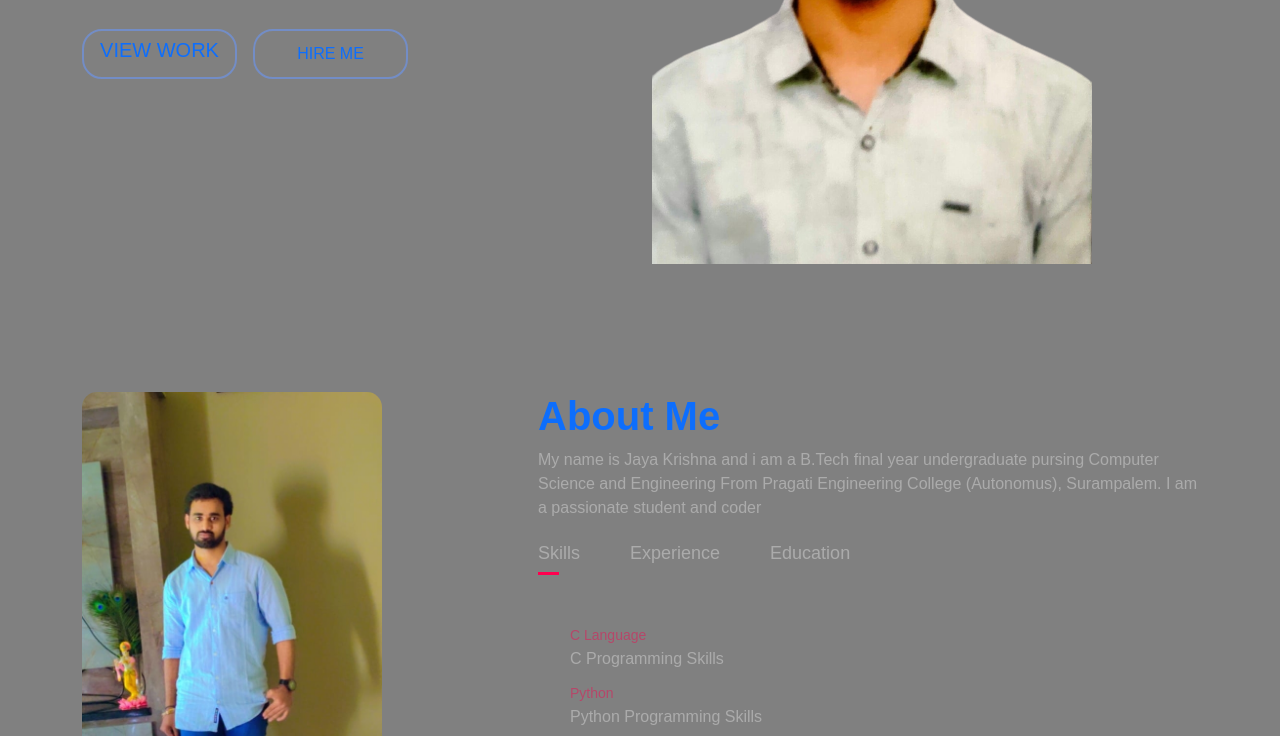
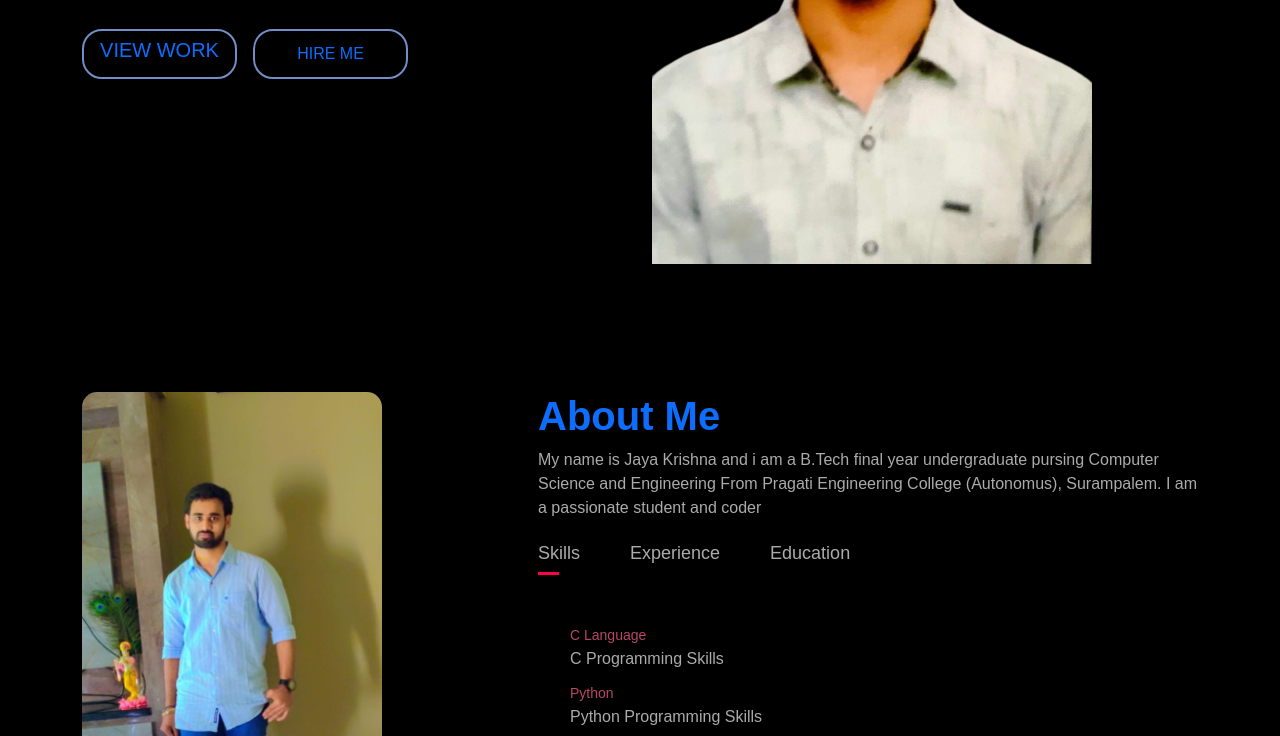
Before and after one commit to 20a31a05h3/portfolio, a plain HTML site: page index.html in a window 1280 px wide. Shown: the part 352-1088 px from the top of the page. Drawn offline with nearby package versions, Linux system fonts and the light colour scheme.

Commit message:
style.css

```diff
--- a/css/style.css
+++ b/css/style.css
@@ -1,5 +1,5 @@
 :root{
-    --neonblack:grey;
+    --neonblack:black;
     --popin:'Poppins',sans-serif;
     --robot:'Roboto',sans-serif;
     --fijalla:'Fjalla One',sans-serif;
```
